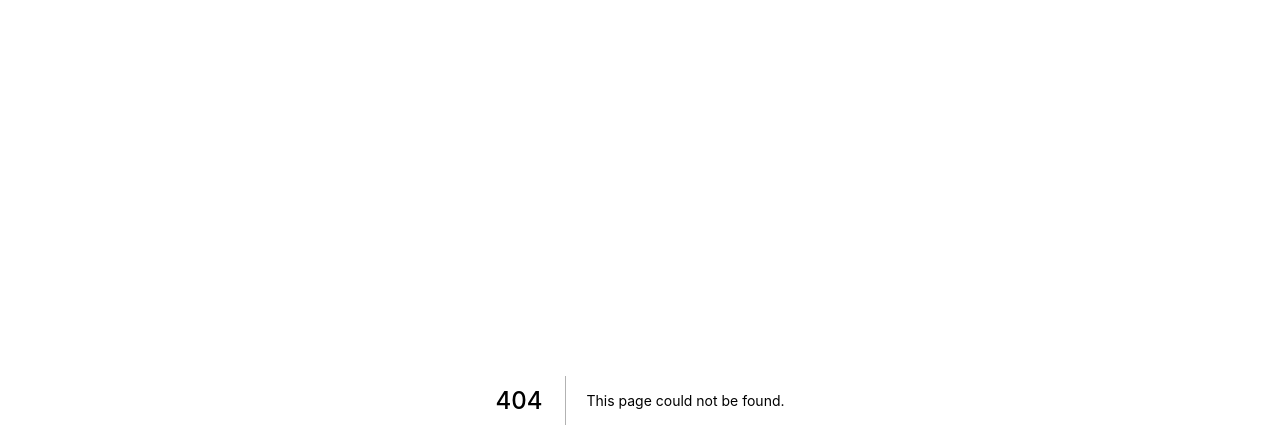
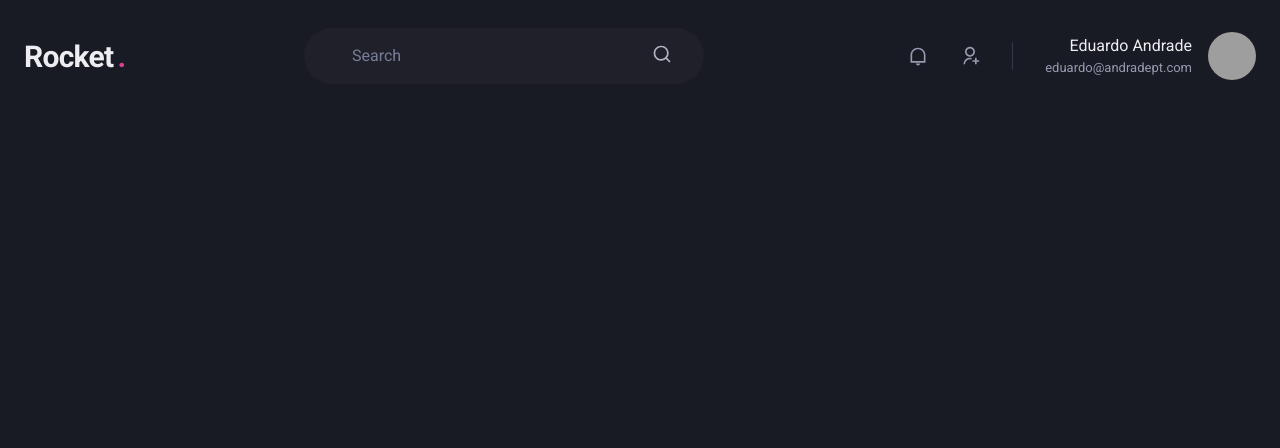
Before and after one commit to edu2andrade/rocket-dashboard, a Next.js app: page /dashboard in a window 1280 px wide. Before the commit this address had no page. Shown: the top 448 px of the page. Built offline with nearby package versions, Linux system fonts and the light colour scheme; grey boxes are pictures that could not be loaded.

Commit message:
login page created, Header and input components created.

```diff
--- a/package.json
+++ b/package.json
@@ -15,7 +15,8 @@
     "framer-motion": "^6",
     "next": "12.2.2",
     "react": "18.2.0",
-    "react-dom": "18.2.0"
+    "react-dom": "18.2.0",
+    "react-icons": "^4.4.0"
   },
   "devDependencies": {
     "@types/node": "18.0.5",
--- /dev/null
+++ b/src/components/Header.tsx
@@ -0,0 +1,80 @@
+import { Flex, Input, Text, Icon, HStack, Box, Avatar } from "@chakra-ui/react";
+import {
+  RiNotificationLine,
+  RiSearchLine,
+  RiUserAddLine,
+} from "react-icons/ri";
+
+export function Header() {
+  return (
+    <Flex
+      as="header"
+      w="100%"
+      maxW={1480}
+      h="20"
+      mx="auto"
+      mt="4"
+      px="6"
+      alignItems="center"
+    >
+      <Text fontSize="3xl" fontWeight="bold" letterSpacing="tight" w="64">
+        Rocket
+        <Text as="span" color="pink.500" ml="1">
+          .
+        </Text>
+      </Text>
+
+      <Flex
+        as="label"
+        position="relative"
+        flex="1"
+        px="8"
+        py="4"
+        ml="6"
+        maxW={400}
+        alignSelf="center"
+        color="gray.200"
+        bg="gray.800"
+        borderRadius="full"
+      >
+        <Input
+          color="gray.50"
+          variant="unstyled"
+          px="4"
+          mr="4"
+          placeholder="Search"
+          _placeholder={{ color: "gray.400" }}
+        />
+        <Icon as={RiSearchLine} fontSize="20" />
+      </Flex>
+
+      <Flex align="center" ml="auto">
+        <HStack
+          spacing="8"
+          mx="8"
+          pr="8"
+          py="1"
+          color="gray.300"
+          borderRightWidth={1}
+          borderColor="gray.700"
+        >
+          <Icon as={RiNotificationLine} fontSize="20" />
+          <Icon as={RiUserAddLine} fontSize="20" />
+        </HStack>
+        <Flex align="center">
+          <Box mr="4" textAlign="right">
+            <Text>Eduardo Andrade</Text>
+            <Text color="gray.300" fontSize="small">
+              eduardo@andradept.com
+            </Text>
+          </Box>
+          <Avatar
+            size="md"
+            name="Eduardo Andrade"
+            src="https://github.com/edu2andrade.png"
+          />
+        </Flex>
+      </Flex>
+    </Flex>
+  );
+}
--- /dev/null
+++ b/src/pages/dashboard.tsx
@@ -0,0 +1,5 @@
+import { Header } from "../components/Header";
+
+export default function Dashboard() {
+  return <Header />;
+}
```
Also changed, not shown: src/components/Form/Input.tsx (added, +31 -0 lines), src/pages/index.tsx (+6 -41 lines), 1 other file (tests, documents, lock files or other folders).
